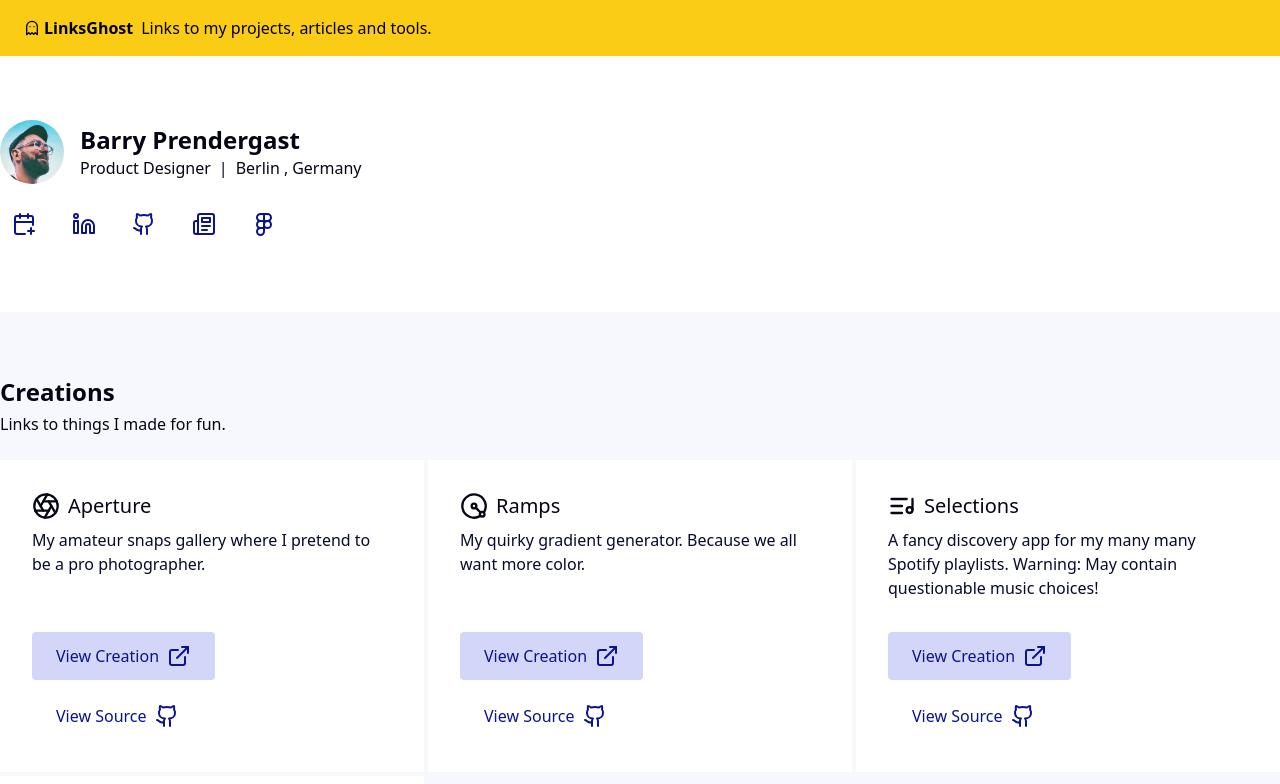
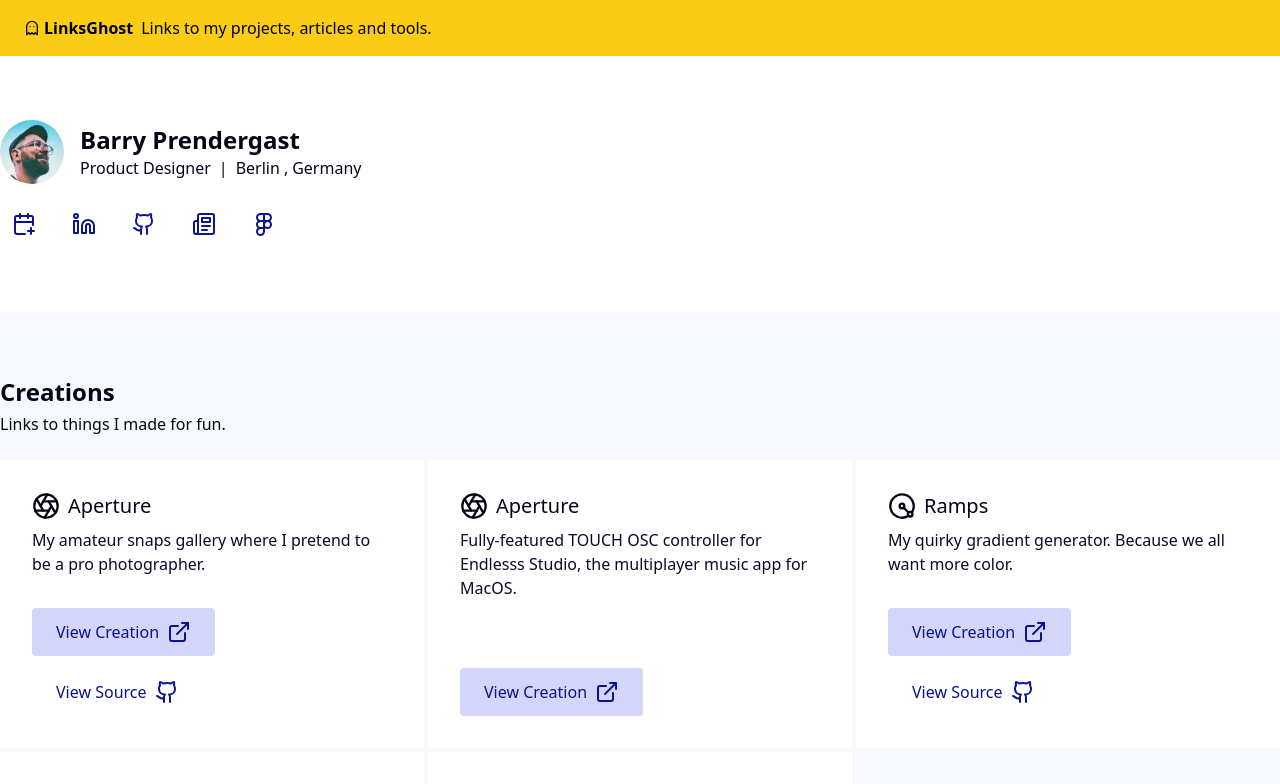
Before and after one commit to renderghost/links, a Next.js app: page / in a window 1280 px wide. Shown: the top 784 px of the page. Built offline with nearby package versions, Linux system fonts and the light colour scheme.

Commit message:
Restored Endlesss

```diff
--- a/src/components/sections/Creations.tsx
+++ b/src/components/sections/Creations.tsx
@@ -28,6 +28,13 @@ const creationsList: Creation[] = [
 		icon: Aperture,
 		url: 'https://frame.renderg.host/',
 		sourceUrl: 'https://github.com/renderghost/frame',
+	},
+	{
+		title: 'Aperture',
+		ariaLabel:
+			'Fully-featured TOUCH OSC controller for Endlesss Studio, the multiplayer music app for MacOS.',
+		icon: Aperture,
+		url: 'https://github.com/renderghost/endlesss-studio-osc',
 	},
 	{
 		title: 'Ramps',
@@ -65,8 +72,7 @@ const CreationCard: React.FC<Creation> = ({
 	<div
 		className='bg-white dark:bg-blue-900 flex flex-col flex-grow justify-between gap-8 p-8'
 		itemScope
-		itemType='http://schema.org/CreativeWork'
-	>
+		itemType='http://schema.org/CreativeWork'>
 		<div className='flex flex-col gap-2'>
 			<div className='flex items-center gap-2'>
 				<Icon className='w-7 h-7' />
@@ -76,8 +82,7 @@ const CreationCard: React.FC<Creation> = ({
 			</div>
 			<p
 				className='text-blue-900 dark:text-blue-100'
-				itemProp='description'
-			>
+				itemProp='description'>
 				{ariaLabel}
 			</p>
 		</div>
@@ -88,8 +93,7 @@ const CreationCard: React.FC<Creation> = ({
 					RightIcon={ExternalLink}
 					onClick={() => window.open(url, '_blank')}
 					ariaLabel={`View ${title} creation`}
-					tooltip={`View ${title} creation`}
-				>
+					tooltip={`View ${title} creation`}>
 					View Creation
 				</FilledButton>
 				{sourceUrl && (
@@ -98,8 +102,7 @@ const CreationCard: React.FC<Creation> = ({
 						RightIcon={Github}
 						onClick={() => window.open(sourceUrl, '_blank')}
 						ariaLabel={`View source code for ${title}`}
-						tooltip={`View source code for ${title}`}
-					>
+						tooltip={`View source code for ${title}`}>
 						View Source
 					</FilledButton>
 				)}
@@ -114,21 +117,18 @@ const Creations: React.FC = () => (
 	<Section
 		id='my-creations'
 		title='Creations'
-		description='Links to things I made for fun.'
-	>
+		description='Links to things I made for fun.'>
 		<div
 			className='grid grid-cols-1 md:grid-cols-1 lg:grid-cols-2 xl:grid-cols-3 gap-1'
 			itemScope
-			itemType='http://schema.org/ItemList'
-		>
+			itemType='http://schema.org/ItemList'>
 			{creationsList.map((creation, index) => (
 				<div
 					key={index}
 					itemProp='itemListElement'
 					itemScope
 					itemType='http://schema.org/ListItem'
-					className='flex flex-col flex-grow'
-				>
+					className='flex flex-col flex-grow'>
 					<CreationCard {...creation} />
 					<meta itemProp='position' content={`${index + 1}`} />
 				</div>
```
